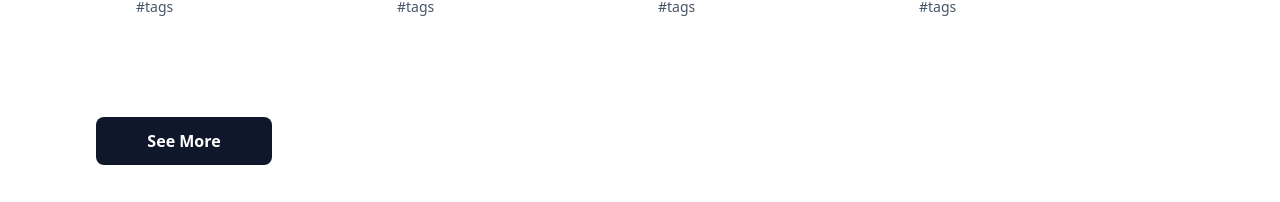
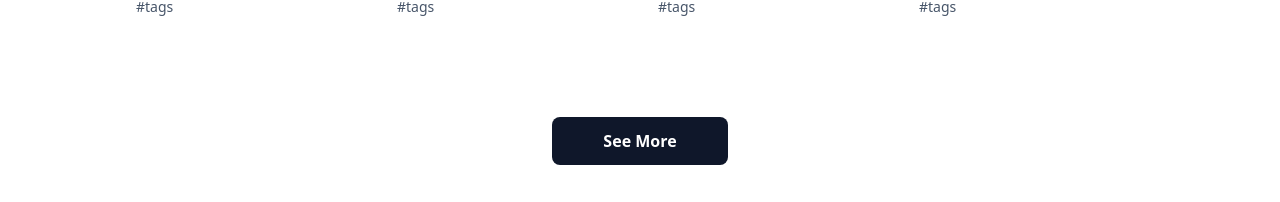
Before and after one commit to Abrish-Green/Engureguro-Music-Playlist, a React (Create React App) app: page / in a window 1280 px wide. Shown: the part 1219-1421 px from the top of the page. Built offline with nearby package versions, Linux system fonts and the light colour scheme.

Commit message:
Added Popular Music Component

```diff
--- a/src/Components/PopularComponent/MusicCardList.tsx
+++ b/src/Components/PopularComponent/MusicCardList.tsx
@@ -86,8 +86,9 @@ const MusicCardList = ({ data = [] }: MusicCardListProps) => {
                 animate={{ y: 0 }}
                 key={'see-more'}
                 transition= {{ duration: 0.8 }}
-              className="px-24 py-10 grid grid-cols-3">
-              <button className="bg-slate-900 hover:bg-slate-700 focus:outline-none focus:ring-2 focus:ring-slate-400 focus:ring-offset-2 focus:ring-offset-slate-50 text-white font-semibold h-12 px-2  rounded-lg  flex items-center justify-center w-32 md:w-44 dark:bg-sky-500 dark:highlight-white/20 dark:hover:bg-sky-400 cols-span-2">See More</button>
+              className="px-24 py-10 flex justify-center">
+
+              <button className="bg-slate-900 hover:bg-slate-700 focus:outline-none focus:ring-2 focus:ring-slate-400 focus:ring-offset-2 focus:ring-offset-slate-50 text-white font-semibold h-12 px-2  rounded-lg  flex items-center justify-center w-32 md:w-44 dark:bg-sky-500 dark:highlight-white/20 dark:hover:bg-sky-400">See More</button>
           </motion.div>
       </>
   )
```
